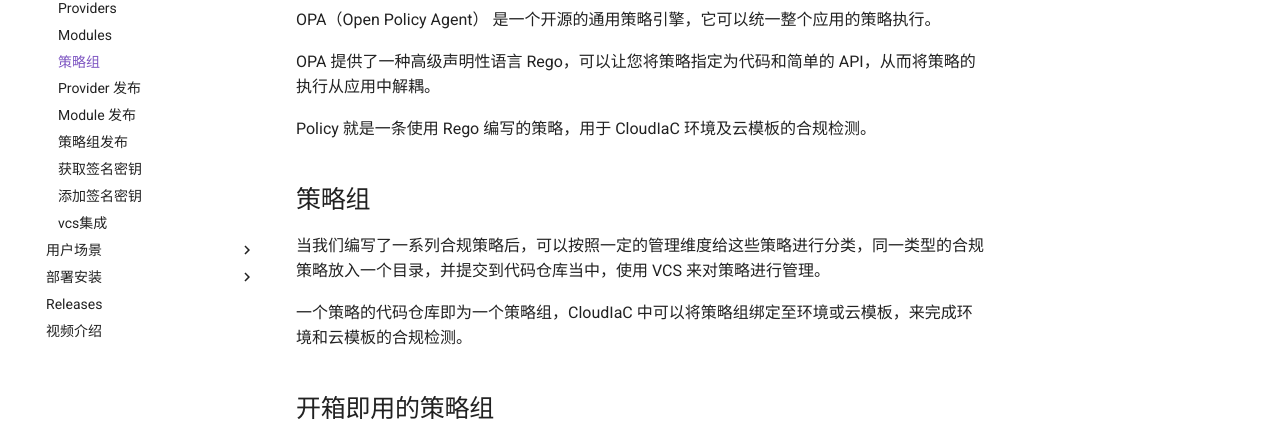
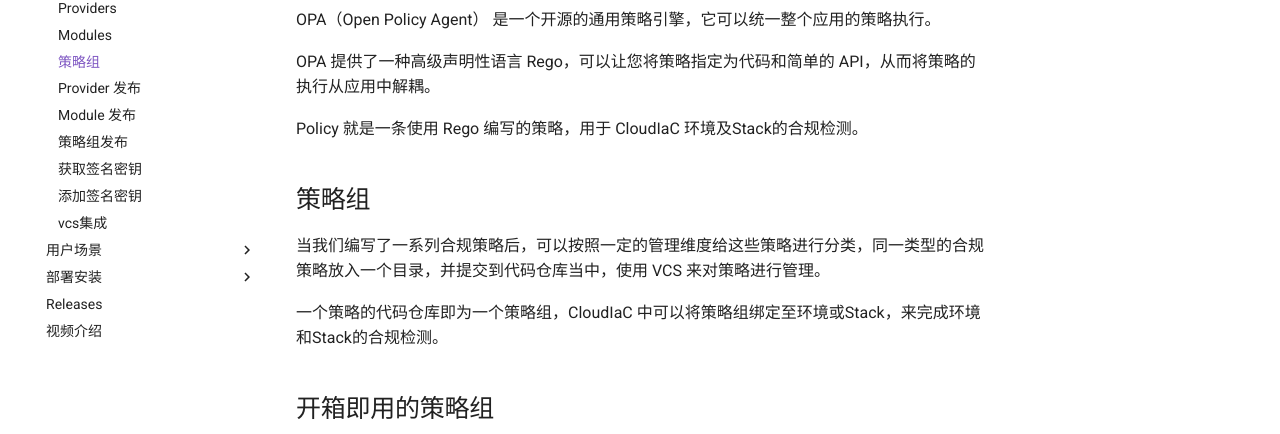
Before and after one commit to idcos/cloudiac-docs, an MkDocs documentation site: the page built from docs/mkdocs/manual/registry-polices.md, in a window 1280 px wide and 943 px high. Shown: the part 265-699 px from the top of the window. Built offline with MkDocs 1.6.1 and Material for MkDocs 9.7.7, drawn with Linux system fonts in a browser that asks for light colours; comment, search, counter and statistics services are not loaded; the version menu is left out.

Commit message:
change: 云模板更名为stack

```diff
--- a/docs/mkdocs/manual/registry-polices.md
+++ b/docs/mkdocs/manual/registry-polices.md
@@ -7,12 +7,12 @@
 
 OPA 提供了一种高级声明性语言 Rego，可以让您将策略指定为代码和简单的 API，从而将策略的执行从应用中解耦。
 
-Policy 就是一条使用 Rego 编写的策略，用于 CloudIaC 环境及云模板的合规检测。
+Policy 就是一条使用 Rego 编写的策略，用于 CloudIaC 环境及Stack的合规检测。
 
 ## 策略组
 当我们编写了一系列合规策略后，可以按照一定的管理维度给这些策略进行分类，同一类型的合规策略放入一个目录，并提交到代码仓库当中，使用 VCS 来对策略进行管理。
 
-一个策略的代码仓库即为一个策略组，CloudIaC 中可以将策略组绑定至环境或云模板，来完成环境和云模板的合规检测。
+一个策略的代码仓库即为一个策略组，CloudIaC 中可以将策略组绑定至环境或Stack，来完成环境和Stack的合规检测。
 
 ## 开箱即用的策略组
 IaC Exchange 中，我们对多个云平台提供了大量常用的合规策略，用户可以根据需要执行使用，也可以以此为基础来编写适合自己的合规策略。
```
Also changed, not shown: docs/mkdocs/cases/env-as-service.md (+1 -1 lines), docs/mkdocs/cases/git-create-policy-group.md (+1 -1 lines), docs/mkdocs/cases/registry-policygroup.md (+1 -1 lines), docs/mkdocs/manual/others.md (+1 -1 lines), docs/mkdocs/quick-start/create-template.md (+7 -7 lines), 1 other file.
